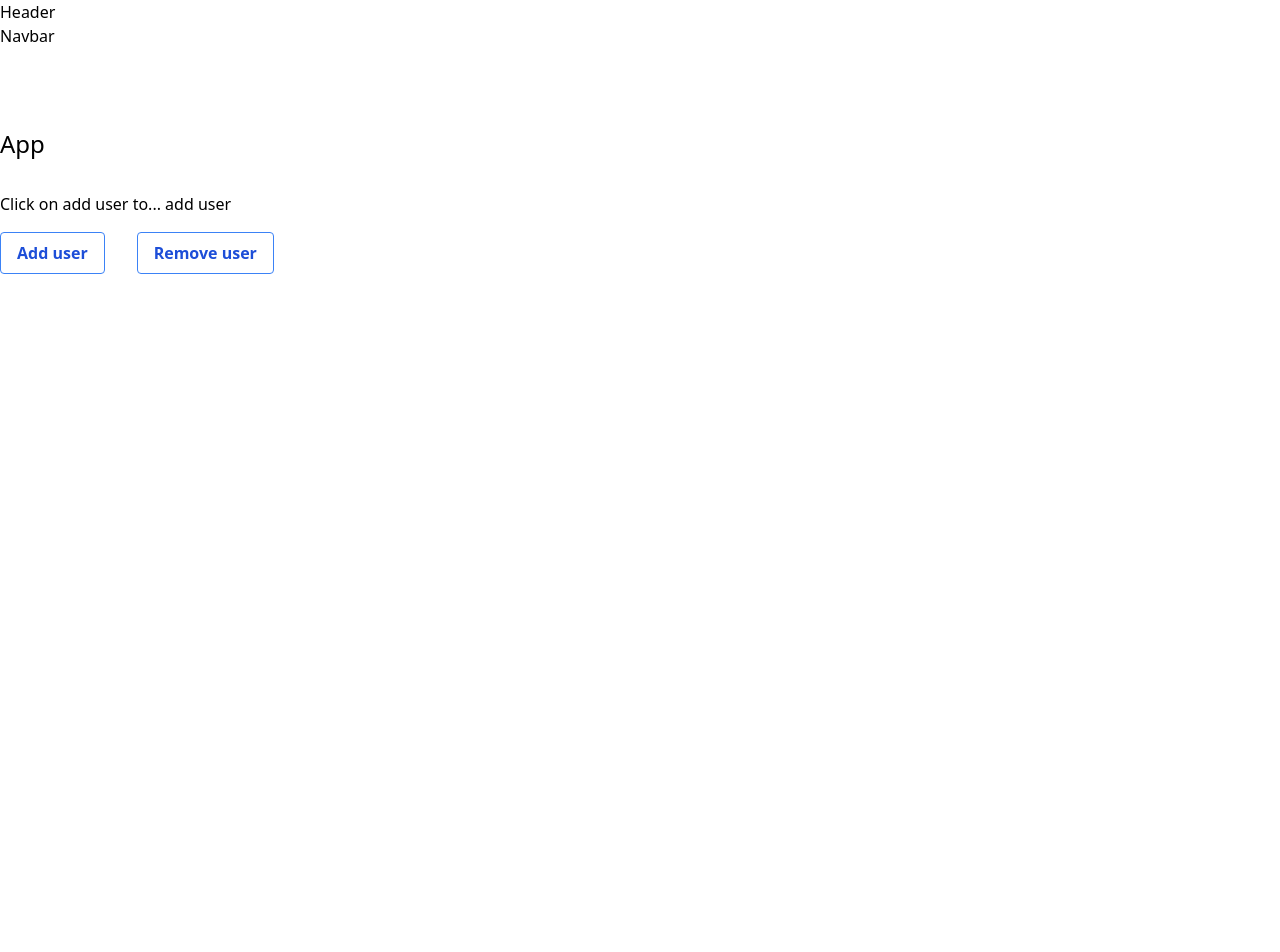
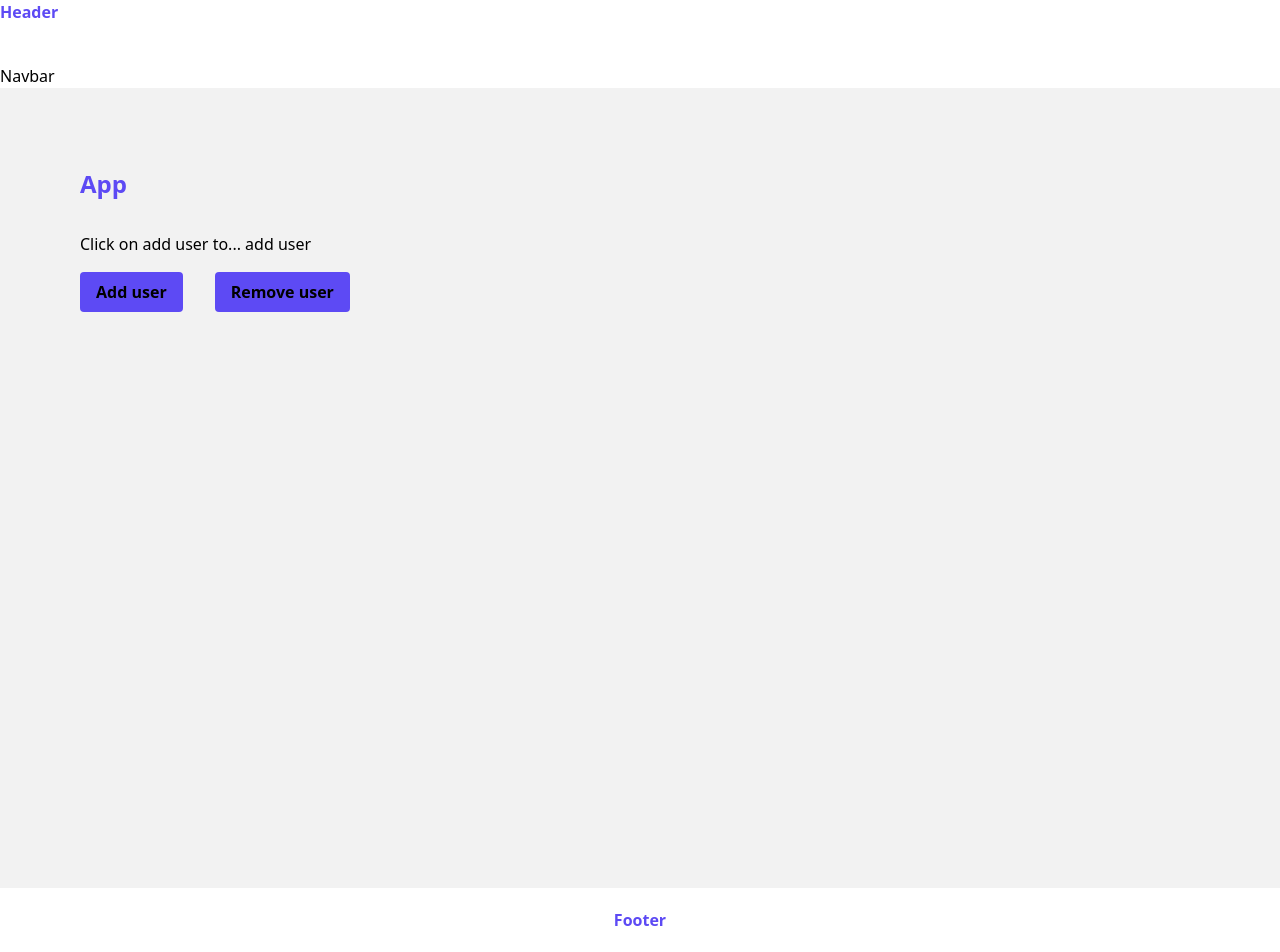
Before and after one commit to CookedIdeas/react_vite_starter, a React (Vite) app: page / in a window 1280 px wide. Before the commit the page ends 800 px from the top, so only its background shows below. Built offline with nearby package versions, Linux system fonts and the light colour scheme.

Commit message:
Add footer, tailwind colors

```diff
--- /dev/null
+++ b/src/components/2_navigation/Footer.jsx
@@ -0,0 +1,10 @@
+const Footer = () => {
+  return (
+    <div className="bg-backgroundAccent h-16">
+      <div className="grid place-items-center h-full">
+        <h1 className="font-bold text-primary">Footer</h1>
+      </div>
+    </div>
+  );
+};
+export default Footer;
--- a/src/components/2_navigation/Header.jsx
+++ b/src/components/2_navigation/Header.jsx
@@ -1,4 +1,8 @@
 const Header = () => {
-  return <div>Header</div>;
+  return (
+    <div className="bg-backgroundAccent h-16">
+      <h1 className="font-bold text-primary">Header</h1>
+    </div>
+  );
 };
 export default Header;
--- a/src/pages/HomeLayout.jsx
+++ b/src/pages/HomeLayout.jsx
@@ -2,6 +2,7 @@ import { Outlet, useNavigation } from 'react-router-dom';
 import Loading from '../components/1_global/Loading';
 import Header from '../components/2_navigation/Header';
 import Navbar from '../components/2_navigation/Navbar';
+import Footer from '../components/2_navigation/Footer';
 
 const HomeLayout = () => {
   const navigation = useNavigation();
@@ -16,10 +17,11 @@ const HomeLayout = () => {
       {isNavigationLoading ? (
         <Loading />
       ) : (
-        <section className="align-element py-20">
+        <section className="p-20 min-h-screen bg-background">
           <Outlet />
         </section>
       )}
+      <Footer />
     </>
   );
 };
--- a/src/pages/Landing.jsx
+++ b/src/pages/Landing.jsx
@@ -7,7 +7,7 @@ const Landing = () => {
   const { user } = useUser();
   return (
     <div>
-      <h1 className="text-2xl">App</h1>
+      <h1 className="text-2xl font-bold text-primary">App</h1>
       <div className="mt-8 flex flex-col gap-4">
         {user.name ? (
           <span>Hello {user.name}</span>
@@ -16,13 +16,13 @@ const Landing = () => {
         )}
         <div className="flex gap-8 w-1/2">
           <button
-            className="bg-transparent hover:bg-blue-500 text-blue-700 font-semibold hover:text-white py-2 px-4 border border-blue-500 hover:border-transparent rounded"
+            className="bg-primary hover:bg-primaryLight border-0 text-black font-semibold hover:text-white py-2 px-4 rounded"
             onClick={() => dispatch(setUser({ user: { name: 'Bob' } }))}
           >
             Add user
           </button>
           <button
-            className="bg-transparent hover:bg-blue-500 text-blue-700 font-semibold hover:text-white py-2 px-4 border border-blue-500 hover:border-transparent rounded"
+            className="bg-primary hover:bg-primaryLight border-0 text-black font-semibold hover:text-white py-2 px-4 rounded"
             onClick={() => dispatch(clearUser())}
           >
             Remove user
--- a/tailwind.config.js
+++ b/tailwind.config.js
@@ -3,6 +3,12 @@ export default {
   content: ['./index.html', './src/**/*.{js,ts,jsx,tsx}'],
   theme: {
     extend: {},
+    colors: {
+      background: '#F2F2F2',
+      backgroundAccent: '#FFFFFF',
+      primary: '#5D4AF4',
+      primaryLight: '#9793F8',
+    },
   },
   plugins: [],
 };
```
